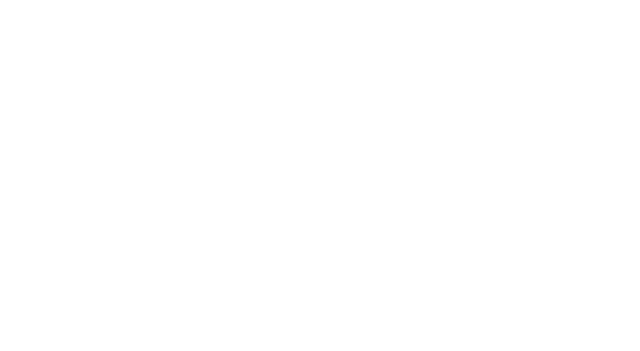
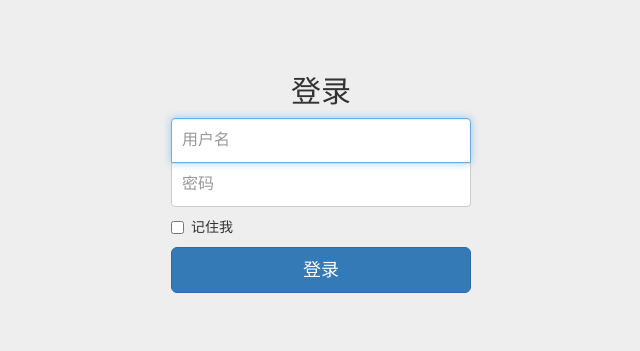
Before and after one commit to shangui/graduation, a plain HTML site: page WebRoot/views/login.html in a window 1280 px wide. Shown: the whole page, without its empty margins (319-959 px from the left). Drawn offline with nearby package versions, Linux system fonts and the light colour scheme; files that its build step writes are made by us from their sources.

Commit message:
add:添加登录页面

```diff
--- a/WebRoot/WEB-INF/web.xml
+++ b/WebRoot/WEB-INF/web.xml
@@ -1,5 +1,7 @@
 <?xml version="1.0" encoding="UTF-8"?>
-<web-app xmlns:xsi="http://www.w3.org/2001/XMLSchema-instance" xmlns="http://java.sun.com/xml/ns/javaee" xsi:schemaLocation="http://java.sun.com/xml/ns/javaee http://java.sun.com/xml/ns/javaee/web-app_3_0.xsd" version="3.0">
+<web-app xmlns:xsi="http://www.w3.org/2001/XMLSchema-instance" xmlns="http://java.sun.com/xml/ns/javaee"
+         xsi:schemaLocation="http://java.sun.com/xml/ns/javaee http://java.sun.com/xml/ns/javaee/web-app_3_0.xsd"
+         version="3.0">
     <display-name>PersonHealth</display-name>
 
     <context-param>
@@ -79,7 +81,7 @@
         <location>/errorPage/500.html</location>
     </error-page>
     <welcome-file-list>
-    <welcome-file>/views/index.html</welcome-file>
+        <welcome-file>/views/login.html</welcome-file>
     </welcome-file-list>
     <distributable/>
 </web-app>
--- /dev/null
+++ b/WebRoot/css/login.css
@@ -0,0 +1,50 @@
+body {
+    padding-top: 40px;
+    padding-bottom: 40px;
+    background-color: #eee;
+}
+
+.form-login {
+    max-width: 330px;
+    padding: 15px;
+    margin: 0 auto;
+}
+
+.form-login .form-login-heading,
+.form-login .checkbox {
+    margin-bottom: 10px;
+}
+
+.form-login-heading {
+    text-align: center;
+}
+
+.form-login .checkbox {
+    font-weight: normal;
+}
+
+.form-login .form-control {
+    position: relative;
+    height: auto;
+    -webkit-box-sizing: border-box;
+    -moz-box-sizing: border-box;
+    box-sizing: border-box;
+    padding: 10px;
+    font-size: 16px;
+}
+
+.form-login .form-control:focus {
+    z-index: 2;
+}
+
+.form-login input[type="text"] {
+    margin-bottom: -1px;
+    border-bottom-right-radius: 0;
+    border-bottom-left-radius: 0;
+}
+
+.form-login input[type="password"] {
+    margin-bottom: 10px;
+    border-top-left-radius: 0;
+    border-top-right-radius: 0;
+}
--- a/WebRoot/views/base.html
+++ b/WebRoot/views/base.html
@@ -1,10 +1,14 @@
 <!DOCTYPE html>
-<html>
+<html lang="zh-CN">
 <head>
-<meta charset="UTF-8">
-<title>Insert title here</title>
+    <meta charset="utf-8">
+    <meta http-equiv="X-UA-Compatible" content="IE=edge">
+    <meta name="viewport" content="width=device-width, initial-scale=1">
+    <title></title>
+    <link href="lib/bootstrap-3.3.5/css/bootstrap.min.css" rel="stylesheet">
 </head>
 <body>
-
+<script src="lib/jquery-1.12.3.min.js"></script>
+<script src="lib/bootstrap-3.3.5/js/bootstrap.min.js"></script>
 </body>
 </html>
--- a/WebRoot/views/login.html
+++ b/WebRoot/views/login.html
@@ -0,0 +1,31 @@
+<!DOCTYPE html>
+<html lang="zh-CN">
+<head>
+    <meta charset="utf-8">
+    <meta http-equiv="X-UA-Compatible" content="IE=edge">
+    <meta name="viewport" content="width=device-width, initial-scale=1">
+    <title></title>
+    <link href="lib/bootstrap-3.3.5/css/bootstrap.min.css" rel="stylesheet">
+    <link href="css/login.css" rel="stylesheet">
+</head>
+<body>
+<div ng-app="loginApp" ng-controller="loginCtr" class="container">
+    <form class="form-login">
+        <h2 class="form-login-heading">登录</h2>
+        <input type="text" ng-model="user.name" class="form-control" placeholder="用户名" required
+               autofocus>
+        <input type="password" ng-model="user.password" class="form-control" placeholder="密码" required>
+        <div class="checkbox">
+            <label>
+                <input type="checkbox" ng-model="rebMe">记住我
+            </label>
+        </div>
+        <button class="btn btn-lg btn-primary btn-block" type="submit" ng-click="login()">登录</button>
+    </form>
+</div>
+<script src="lib/angular-1.5.0.min.js"></script>
+<script src="lib/jquery-1.12.3.min.js"></script>
+<script src="lib/bootstrap-3.3.5/js/bootstrap.min.js"></script>
+<script src="js/login.js"></script>
+</body>
+</html>
```
Also changed, not shown: WebRoot/js/login.js (added, +12 -0 lines), WebRoot/views/index.html (deleted, +0 -41 lines). Lines whose indentation alone changed are shown as unchanged.
